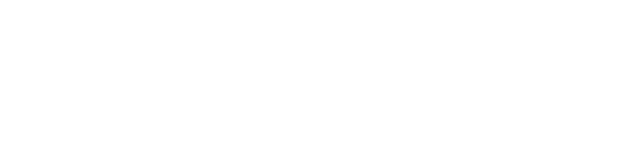
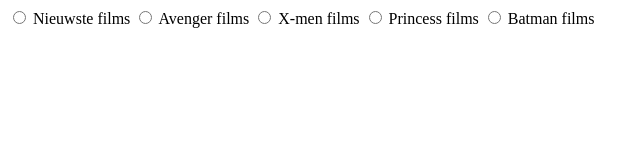
Before and after one commit to Doedels/W2D5-Filmzoeker, a website: page index.html in a window 1280 px wide. Shown: the whole page, without its empty margins (0-644 px from the left). Drawn offline with Linux system fonts and the light colour scheme.

Commit message:
Toevoegen <nav> met radio buttons

```diff
--- a/index.html
+++ b/index.html
@@ -6,6 +6,18 @@
     <meta http-equiv="X-UA-Compatible" content="ie=edge">
     <title>Sander opdracht W2D5-Filmzoeker</title>
 </head>
+<nav class="nav-bar">
+    <input type="radio" name="filter" id="Nieuwste films">
+    <label for="Nieuwste films">Nieuwste films</label>
+    <input type="radio" name="filter" id="Avenger films">
+    <label for="Avenger films">Avenger films</label>
+    <input type="radio" name="filter" id="X-men films">
+    <label for="X-men films">X-men films</label>
+    <input type="radio" name="filter" id="Princess films">
+    <label for="Princess films">Princess films</label>
+    <input type="radio" name="filter" id="Batman films">
+    <label for="Batman films">Batman films</label>
+</nav>
 <body>
     <main>
         <div id="posters"></div>
```
